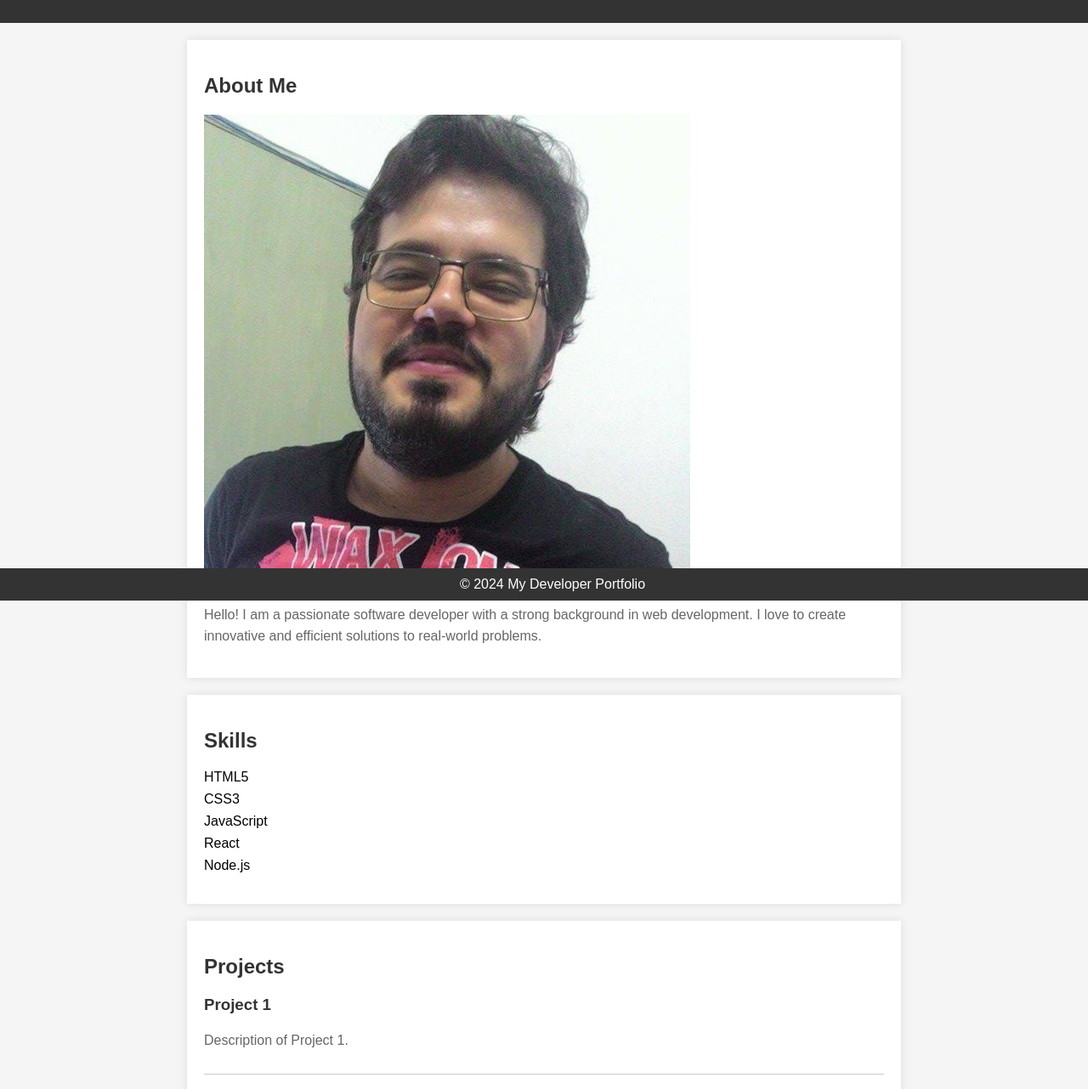
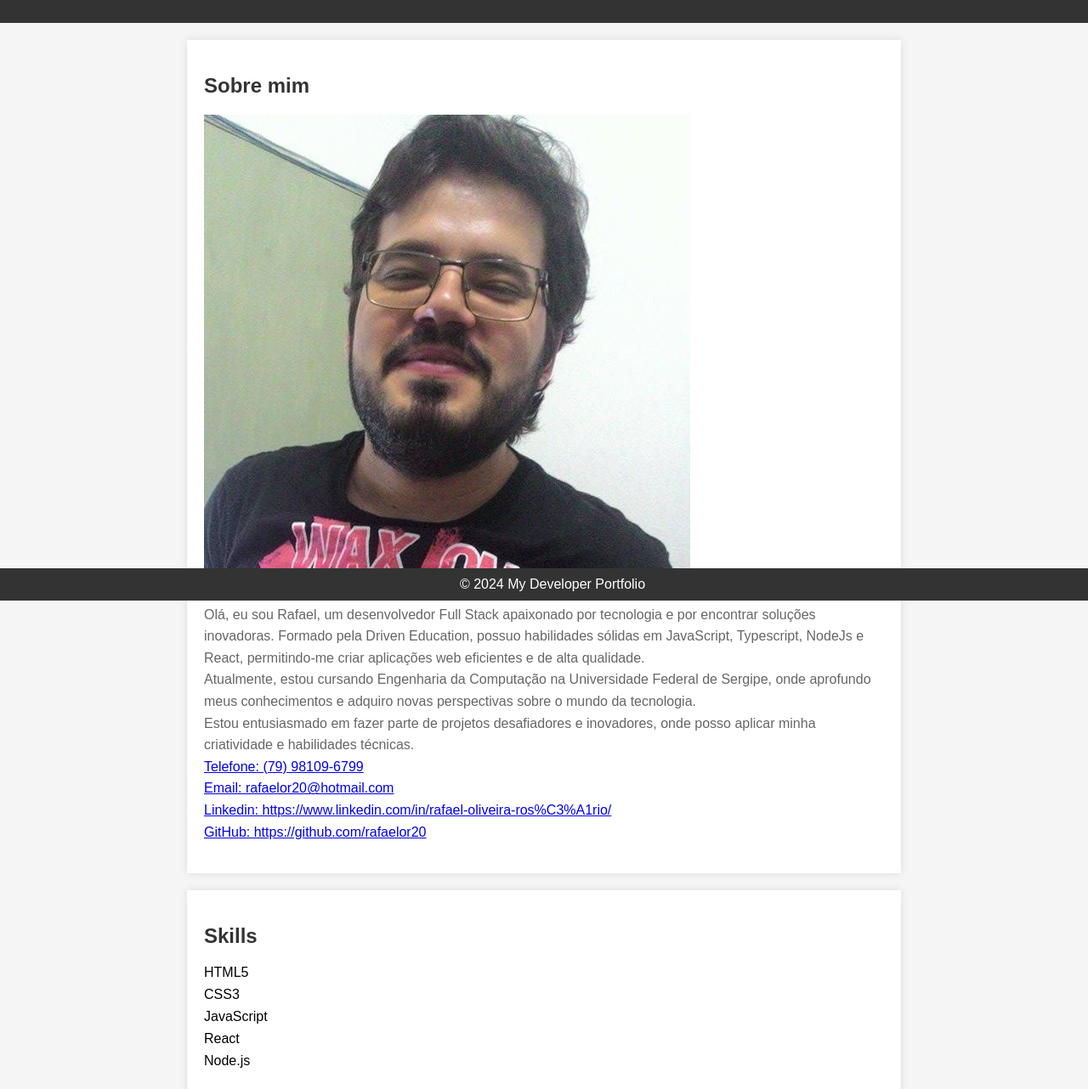
Before and after one commit to rafaelor20/my_portifolio, a plain HTML site: page index.html in a window 1280 px wide. Shown: the part 93-1375 px from the top of the page at 85% size. Drawn offline with Linux system fonts and the light colour scheme.

Commit message:
feat/ about me section

```diff
--- a/index.html
+++ b/index.html
@@ -72,15 +72,34 @@
 <body>
 
     <header>
-        <h1>John Doe - Software Developer Portfolio</h1>
+        <h1>Rafael Rosário - Desenvolvedor de software</h1>
     </header>
 
     <section>
-        <h2>About Me</h2>
+        <h2>Sobre mim</h2>
+        <!-- <img class="profile-picture" src="asset/photo.png" alt="John Doe - Software Developer"> -->
         <img class="profile-picture" src="asset/photo.png" alt="John Doe - Software Developer">
         <p>
-            Hello! I am a passionate software developer with a strong background in web development.
-            I love to create innovative and efficient solutions to real-world problems.
+            Olá, eu sou Rafael, um desenvolvedor Full Stack apaixonado por tecnologia e por encontrar soluções
+            inovadoras. Formado pela Driven Education, possuo habilidades sólidas em JavaScript, Typescript, NodeJs e
+            React, permitindo-me criar aplicações web eficientes e de alta qualidade.
+            <br>
+            Atualmente, estou cursando Engenharia da Computação na Universidade Federal de Sergipe, onde aprofundo meus
+            conhecimentos e adquiro novas perspectivas sobre o mundo da tecnologia.
+            <br>
+            Estou entusiasmado em fazer parte de projetos desafiadores e inovadores, onde posso aplicar minha
+            criatividade e habilidades técnicas.
+
+            <br>
+            <a href="tel:+5579981096799">Telefone: (79) 98109-6799</a>
+            <br>
+            <a href="mailto:rafaelor20@hotmail.com">Email: rafaelor20@hotmail.com</a>
+            <br>
+            <a href="https://www.linkedin.com/in/rafael-oliveira-ros%C3%A1rio/" target="_blank">Linkedin:
+                https://www.linkedin.com/in/rafael-oliveira-ros%C3%A1rio/</a>
+            <br>
+            <a href="https://github.com/rafaelor20" target="_blank">GitHub: https://github.com/rafaelor20</a>
+
         </p>
     </section>
 
@@ -92,7 +111,7 @@
             <li>JavaScript</li>
             <li>React</li>
             <li>Node.js</li>
-            <!-- Add more skills as needed -->
+
         </ul>
     </section>
 
```
